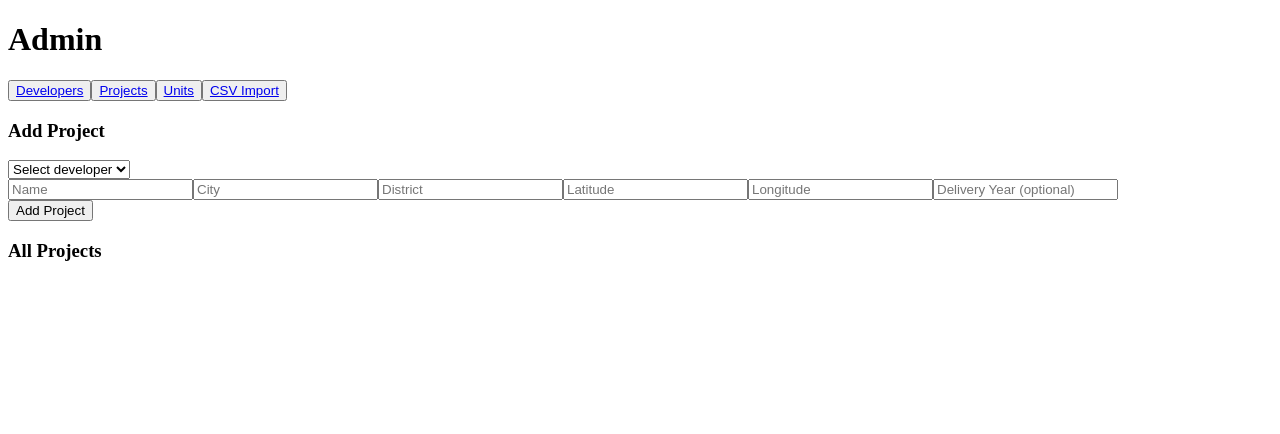
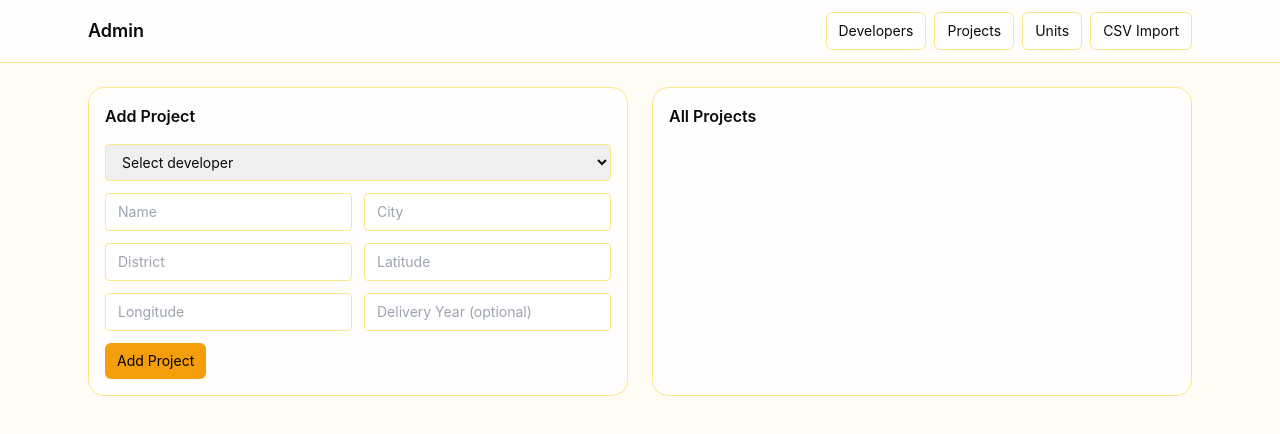
Before and after one commit to fakhrany/realestate-genai, a Next.js app: page /admin/projects in a window 1280 px wide. Shown: the top 434 px of the page. Built offline with nearby package versions, Linux system fonts and the light colour scheme; no server answers; sample sign-in values are in the browser's storage.

Commit message:
Add root layout + (auth) layout + / -> /en redirect

```diff
--- /dev/null
+++ b/app/layout.tsx
@@ -0,0 +1,21 @@
+// app/layout.tsx
+import '../styles/globals.css';
+
+export const metadata = {
+  title: 'RealEstate GenAI',
+  description: 'Perplexity-style real estate search',
+};
+
+export default function RootLayout({
+  children,
+}: {
+  children: React.ReactNode;
+}) {
+  return (
+    <html lang="en" dir="ltr">
+      <body className="bg-[#FFFCF5] text-[#0B0B0B] antialiased">
+        {children}
+      </body>
+    </html>
+  );
+}
```
